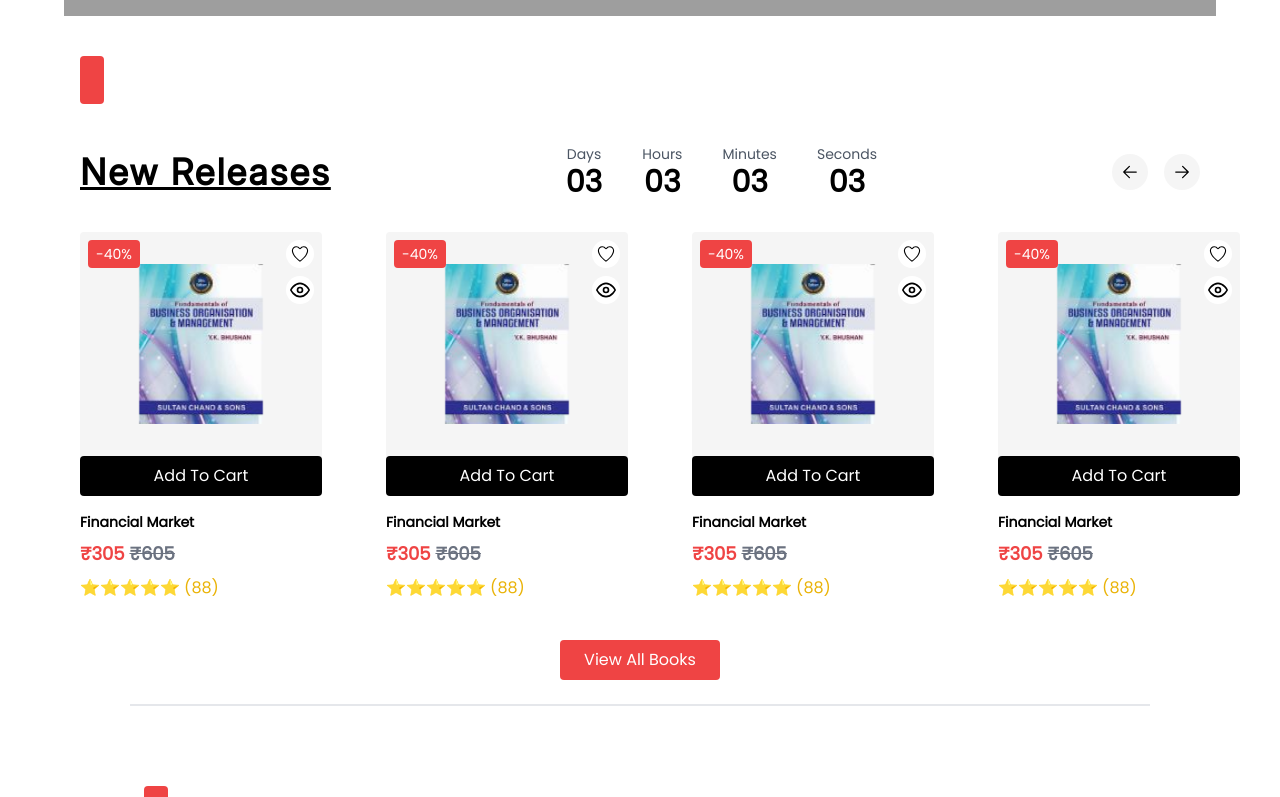
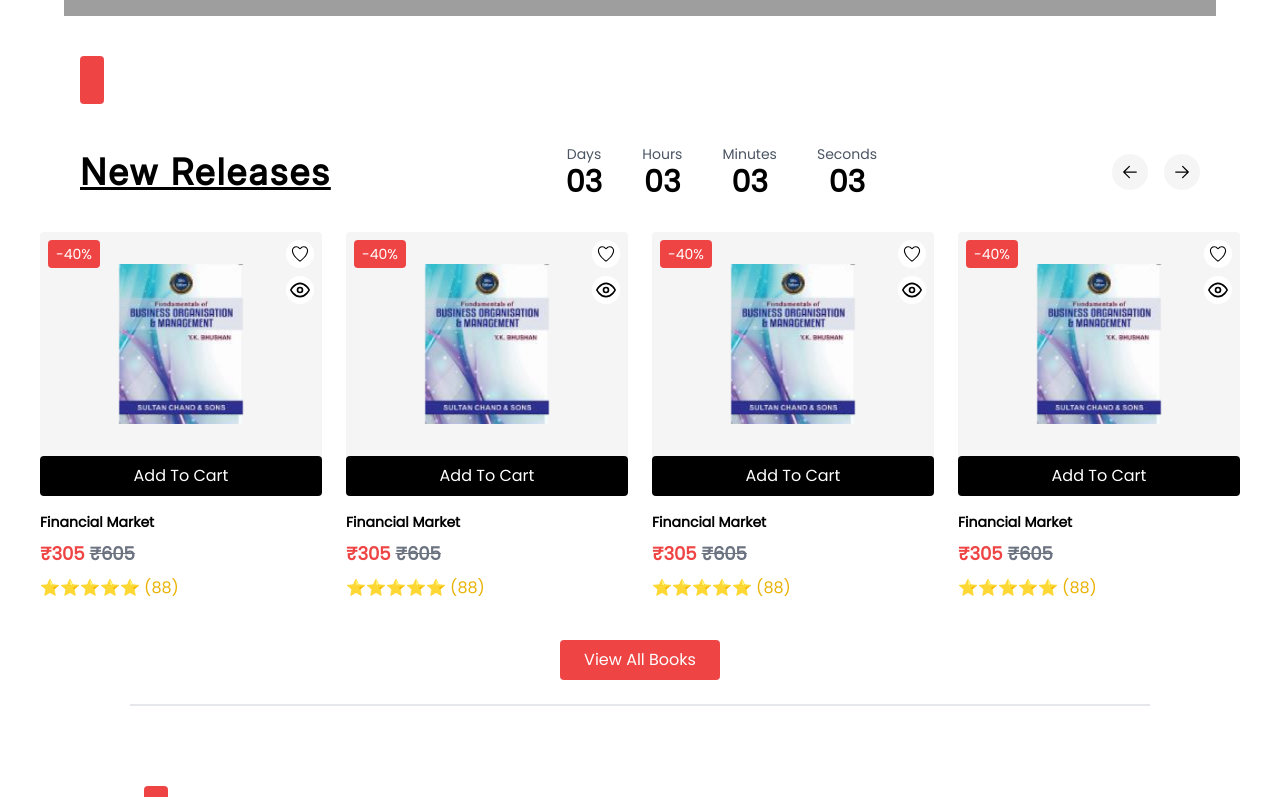
Before and after one commit to tanmay-tiwari-20/book-store-website, a React (Vite) app: page / in a window 1280 px wide. Shown: the part 655-1452 px from the top of the page. Built offline with nearby package versions, Linux system fonts and the light colour scheme; grey boxes are pictures that could not be loaded.

Commit message:
Adjustments

```diff
--- a/src/components/NewReleases.jsx
+++ b/src/components/NewReleases.jsx
@@ -38,7 +38,7 @@ const NewReleases = () => {
         {Array(4)
           .fill(0)
           .map((_, index) => (
-            <div key={index} className="ml-10">
+            <div key={index} className="">
               <div className="relative bg-[#f5f5f5] rounded pt-8">
                 {/* Discount Badge */}
                 <div className="absolute top-2 left-2 bg-red-500 text-white text-sm px-2 py-1 rounded">
```
